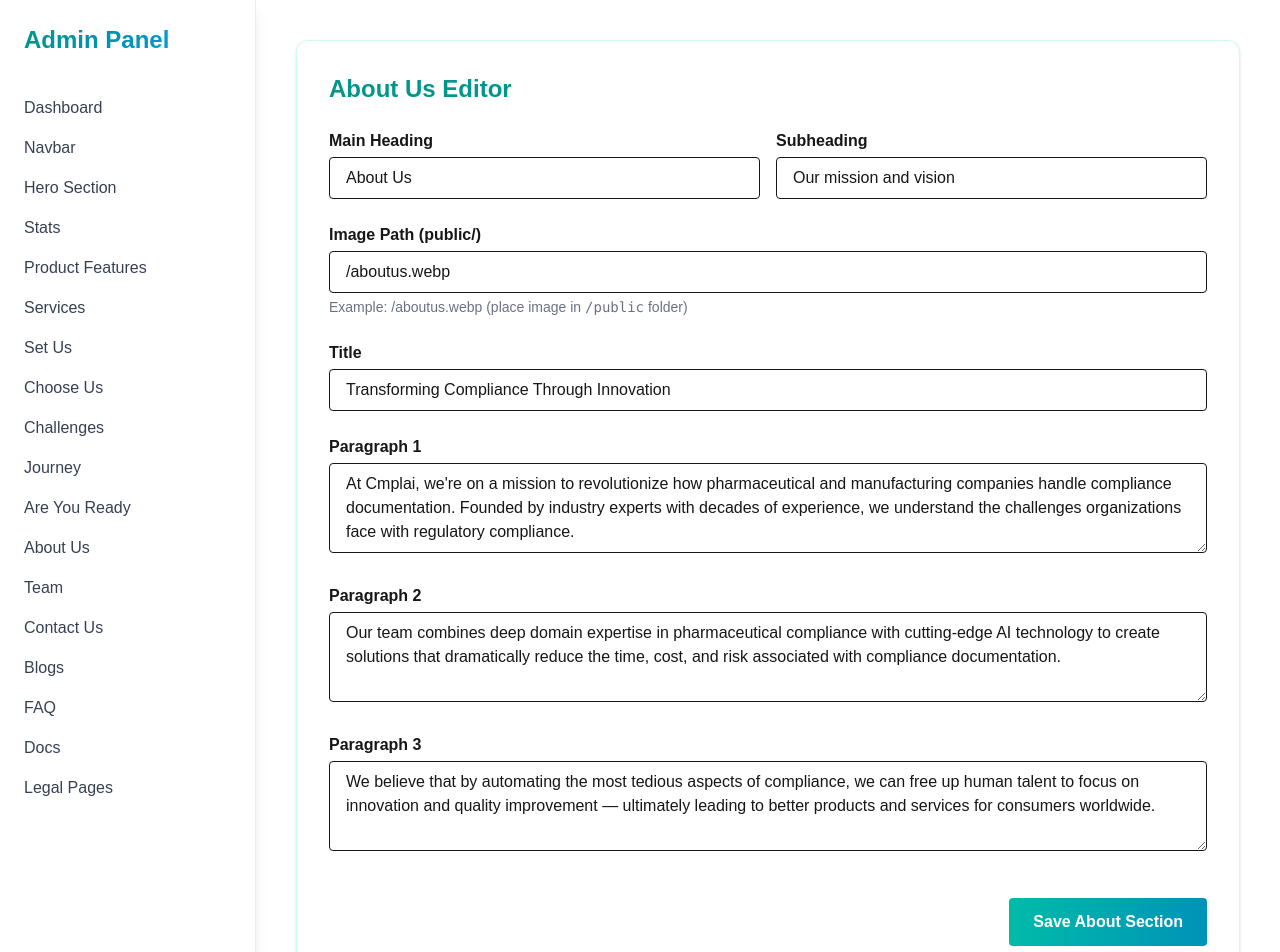
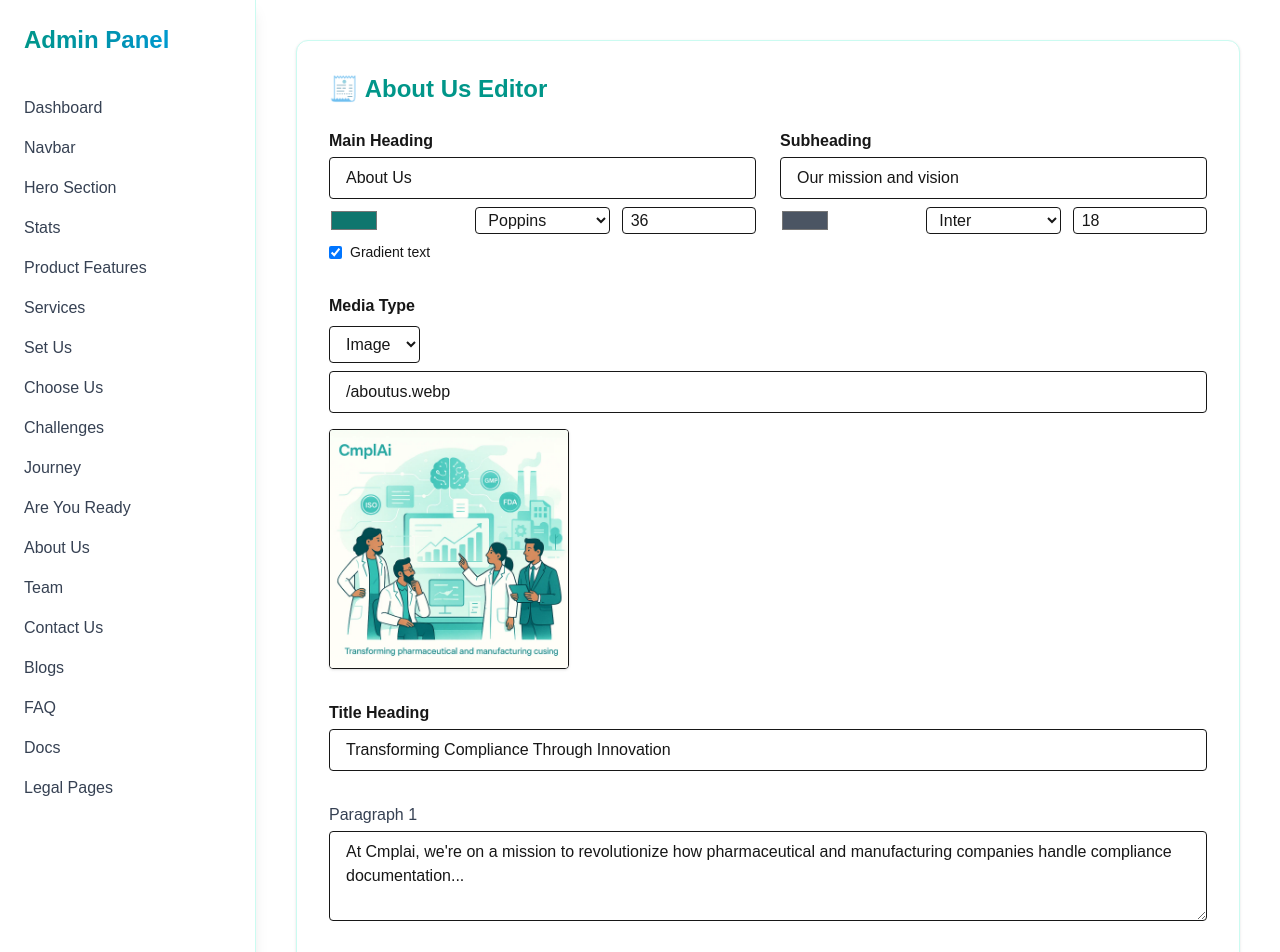
Before and after one commit to Narsimha1729/cmplai-adv, a Next.js app: page /admin/aboutus in a window 1280 px wide. Shown: the top 952 px of the page. Built offline with nearby package versions, Linux system fonts and the light colour scheme.

Commit message:
Finished

```diff
--- a/app/admin/aboutus/page.jsx
+++ b/app/admin/aboutus/page.jsx
@@ -5,71 +5,161 @@ import { useState } from "react";
 export default function AboutUsEditor() {
   const [form, setForm] = useState({
     heading: "About Us",
+    headingFont: "Poppins",
+    headingSize: "36px",
+    headingColor: "#0f766e",
+    headingGradient: true,
+
     subheading: "Our mission and vision",
+    subFont: "Inter",
+    subSize: "18px",
+    subColor: "#4b5563",
+
+    mediaType: "image", // 'image' or 'video'
+    mediaURL: "/aboutus.webp",
+
     title: "Transforming Compliance Through Innovation",
-    paragraph1:
-      "At Cmplai, we're on a mission to revolutionize how pharmaceutical and manufacturing companies handle compliance documentation. Founded by industry experts with decades of experience, we understand the challenges organizations face with regulatory compliance.",
-    paragraph2:
-      "Our team combines deep domain expertise in pharmaceutical compliance with cutting-edge AI technology to create solutions that dramatically reduce the time, cost, and risk associated with compliance documentation.",
-    paragraph3:
-      "We believe that by automating the most tedious aspects of compliance, we can free up human talent to focus on innovation and quality improvement — ultimately leading to better products and services for consumers worldwide.",
-    image: "/aboutus.webp", // image path from public/
+    paragraphs: [
+      "At Cmplai, we're on a mission to revolutionize how pharmaceutical and manufacturing companies handle compliance documentation...",
+      "Our team combines domain expertise with cutting-edge AI to reduce compliance effort...",
+      "We believe automation frees teams for innovation and better outcomes...",
+    ],
   });
 
-  const handleChange = (key, value) =>
-    setForm((prev) => ({ ...prev, [key]: value }));
+  const handleChange = (field, value) =>
+    setForm((prev) => ({ ...prev, [field]: value }));
+
+  const handleParagraphChange = (index, value) => {
+    const updated = [...form.paragraphs];
+    updated[index] = value;
+    setForm((prev) => ({ ...prev, paragraphs: updated }));
+  };
 
   const handleSubmit = (e) => {
     e.preventDefault();
-    console.log("Saved:", form);
-    alert("About Us section saved! (Demo only)");
+    console.log("📝 Saving:", form);
+    alert("✅ About Us section saved (Demo only)");
   };
 
   return (
     <div className="max-w-5xl mx-auto bg-white p-8 rounded-xl shadow border border-teal-100">
-      <h2 className="text-2xl font-bold text-teal-600 mb-6">About Us Editor</h2>
-      <form onSubmit={handleSubmit} className="space-y-6">
+      <h2 className="text-2xl font-bold text-teal-600 mb-6">🧾 About Us Editor</h2>
+      <form onSubmit={handleSubmit} className="space-y-8">
+
         {/* Heading & Subheading */}
-        <div className="grid grid-cols-1 md:grid-cols-2 gap-4">
+        <div className="grid md:grid-cols-2 gap-6">
           <div>
             <label className="block font-semibold mb-1">Main Heading</label>
             <input
-              type="text"
               value={form.heading}
               onChange={(e) => handleChange("heading", e.target.value)}
               className="w-full border px-4 py-2 rounded"
             />
+            <div className="grid grid-cols-3 gap-3 mt-2">
+              <input
+                type="color"
+                value={form.headingColor}
+                onChange={(e) => handleChange("headingColor", e.target.value)}
+              />
+              <select
+                value={form.headingFont}
+                onChange={(e) => handleChange("headingFont", e.target.value)}
+                className="border rounded px-2"
+              >
+                <option value="Poppins">Poppins</option>
+                <option value="Inter">Inter</option>
+                <option value="Roboto">Roboto</option>
+                <option value="Open Sans">Open Sans</option>
+              </select>
+              <input
+                type="number"
+                value={parseInt(form.headingSize)}
+                onChange={(e) => handleChange("headingSize", e.target.value + "px")}
+                className="border px-2 rounded"
+              />
+            </div>
+            <label className="flex items-center gap-2 mt-2 text-sm">
+              <input
+                type="checkbox"
+                checked={form.headingGradient}
+                onChange={(e) => handleChange("headingGradient", e.target.checked)}
+              />
+              Gradient text
+            </label>
           </div>
+
           <div>
             <label className="block font-semibold mb-1">Subheading</label>
             <input
-              type="text"
               value={form.subheading}
               onChange={(e) => handleChange("subheading", e.target.value)}
               className="w-full border px-4 py-2 rounded"
             />
+            <div className="grid grid-cols-3 gap-3 mt-2">
+              <input
+                type="color"
+                value={form.subColor}
+                onChange={(e) => handleChange("subColor", e.target.value)}
+              />
+              <select
+                value={form.subFont}
+                onChange={(e) => handleChange("subFont", e.target.value)}
+                className="border rounded px-2"
+              >
+                <option value="Poppins">Poppins</option>
+                <option value="Inter">Inter</option>
+                <option value="Roboto">Roboto</option>
+                <option value="Open Sans">Open Sans</option>
+              </select>
+              <input
+                type="number"
+                value={parseInt(form.subSize)}
+                onChange={(e) => handleChange("subSize", e.target.value + "px")}
+                className="border px-2 rounded"
+              />
+            </div>
           </div>
         </div>
 
-        {/* Image Path */}
+        {/* Media Option */}
         <div>
-          <label className="block font-semibold mb-1">Image Path (public/)</label>
+          <label className="font-semibold block mb-2">Media Type</label>
+          <select
+            value={form.mediaType}
+            onChange={(e) => handleChange("mediaType", e.target.value)}
+            className="border px-3 py-2 rounded"
+          >
+            <option value="image">Image</option>
+            <option value="video">Video</option>
+          </select>
+
           <input
             type="text"
-            value={form.image}
-            onChange={(e) => handleChange("image", e.target.value)}
-            className="w-full border px-4 py-2 rounded"
+            value={form.mediaURL}
+            onChange={(e) => handleChange("mediaURL", e.target.value)}
+            placeholder={form.mediaType === "image" ? "Image path (public/)" : "Video URL"}
+            className="w-full mt-2 border px-4 py-2 rounded"
           />
-          <p className="text-sm text-gray-500 mt-1">
-            Example: /aboutus.webp (place image in <code>/public</code> folder)
-          </p>
+
+          {form.mediaType === "image" ? (
+            <img
+              src={form.mediaURL}
+              alt="Preview"
+              className="mt-4 w-60 rounded shadow border"
+            />
+          ) : (
+            <video
+              src={form.mediaURL}
+              controls
+              className="mt-4 w-full max-w-lg rounded shadow"
+            />
+          )}
         </div>
 
         {/* Title */}
         <div>
-          <label className="block font-semibold mb-1">Title</label>
+          <label className="block font-semibold mb-1">Title Heading</label>
           <input
-            type="text"
             value={form.title}
             onChange={(e) => handleChange("title", e.target.value)}
             className="w-full border px-4 py-2 rounded"
@@ -77,41 +167,25 @@ export default function AboutUsEditor() {
         </div>
 
         {/* Paragraphs */}
-        <div>
-          <label className="block font-semibold mb-1">Paragraph 1</label>
-          <textarea
-            rows={3}
-            value={form.paragraph1}
-            onChange={(e) => handleChange("paragraph1", e.target.value)}
-            className="w-full border px-4 py-2 rounded"
-          />
-        </div>
-        <div>
-          <label className="block font-semibold mb-1">Paragraph 2</label>
-          <textarea
-            rows={3}
-            value={form.paragraph2}
-            onChange={(e) => handleChange("paragraph2", e.target.value)}
-            className="w-full border px-4 py-2 rounded"
-          />
-        </div>
-        <div>
-          <label className="block font-semibold mb-1">Paragraph 3</label>
-          <textarea
-            rows={3}
-            value={form.paragraph3}
-            onChange={(e) => handleChange("paragraph3", e.target.value)}
-            className="w-full border px-4 py-2 rounded"
-          />
-        </div>
+        {form.paragraphs.map((para, i) => (
+          <div key={i}>
+            <label className="font-medium text-gray-700 mb-1 block">Paragraph {i + 1}</label>
+            <textarea
+              rows={3}
+              value={para}
+              onChange={(e) => handleParagraphChange(i, e.target.value)}
+              className="w-full border px-4 py-2 rounded"
+            />
+          </div>
+        ))}
 
-        {/* Save Button */}
+        {/* Submit */}
         <div className="pt-4 text-right">
           <button
             type="submit"
-            className="bg-gradient-to-r from-teal-500 to-cyan-600 text-white font-semibold px-6 py-3 rounded hover:opacity-90"
+            className="bg-gradient-to-r from-teal-500 to-cyan-600 text-white font-semibold px-6 py-3 rounded-md hover:opacity-90 transition"
           >
-            Save About Section
+            Save About Us Section
           </button>
         </div>
       </form>
```
